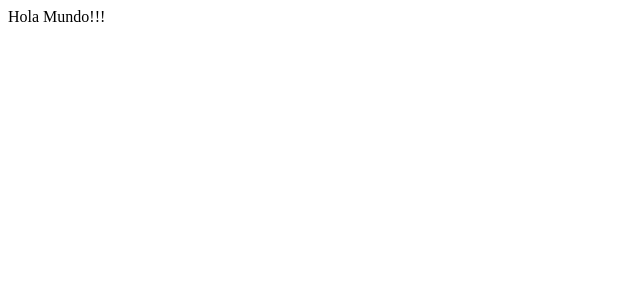
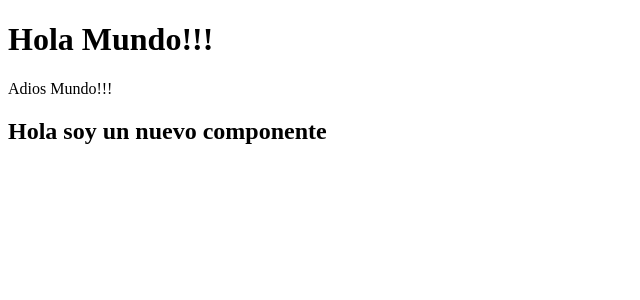
Before and after one commit to CarlosManchego343/BibliotecaReact, a React (Vite) app: page / in a window 1280 px wide. Shown: the top 300 px of the page, without its empty margins (0-640 px from the left). Built offline with nearby package versions, Linux system fonts and the light colour scheme.

Commit message:
Feature-Component-CMMP

```diff
--- a/src/App.jsx
+++ b/src/App.jsx
@@ -1,11 +1,21 @@
 import { useState } from 'react'
+import { Component } from './component'
 
 
-// Este es el componente principal, se exporta para ser usada
+// Este es el componente principal, se exporta para ser usado
 // en el archivo main
 
 export function App() {
   return (
-    <div>Hola Mundo!!!</div>
+
+// Se engloba todo en "<></>" para que no haya cproblemas con el
+// renderizado de los estilos de los elementos dentto
+    <>
+      <div>
+      <h1>Hola Mundo!!!</h1>
+      </div>
+      <div>Adios Mundo!!!</div>
+      <Component />
+    </>
   )
 }
--- /dev/null
+++ b/src/component.jsx
@@ -0,0 +1,6 @@
+export function Component() {
+
+    return(
+        <h2>Hola soy un nuevo componente</h2>
+    )
+}
--- a/src/main.jsx
+++ b/src/main.jsx
@@ -1,5 +1,7 @@
 import React from 'react'
 import ReactDOM from 'react-dom/client'
+
+// Por el tipo de exportancion se usa la expresion entre corchetes
 import { App } from './App.jsx'
 
 // Al ser la funcion main del codigo se le pide que se renderize
```
